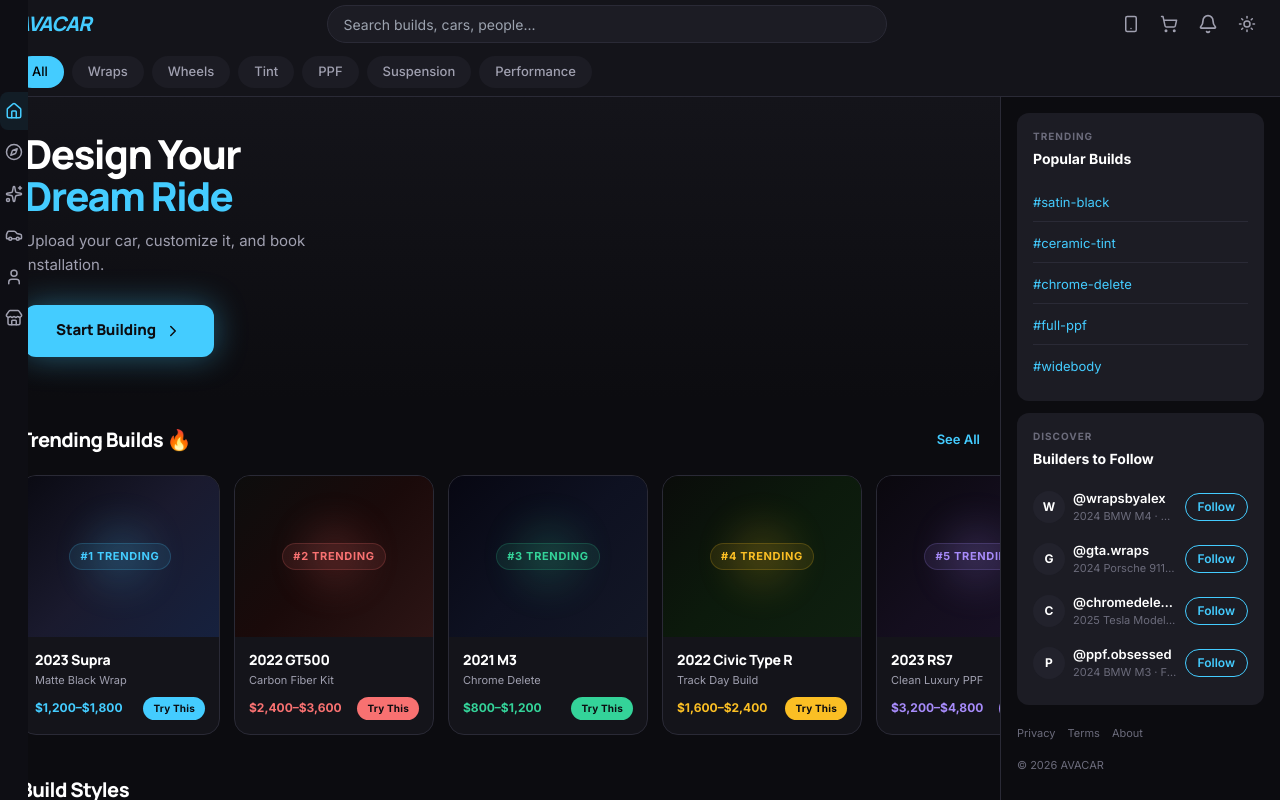
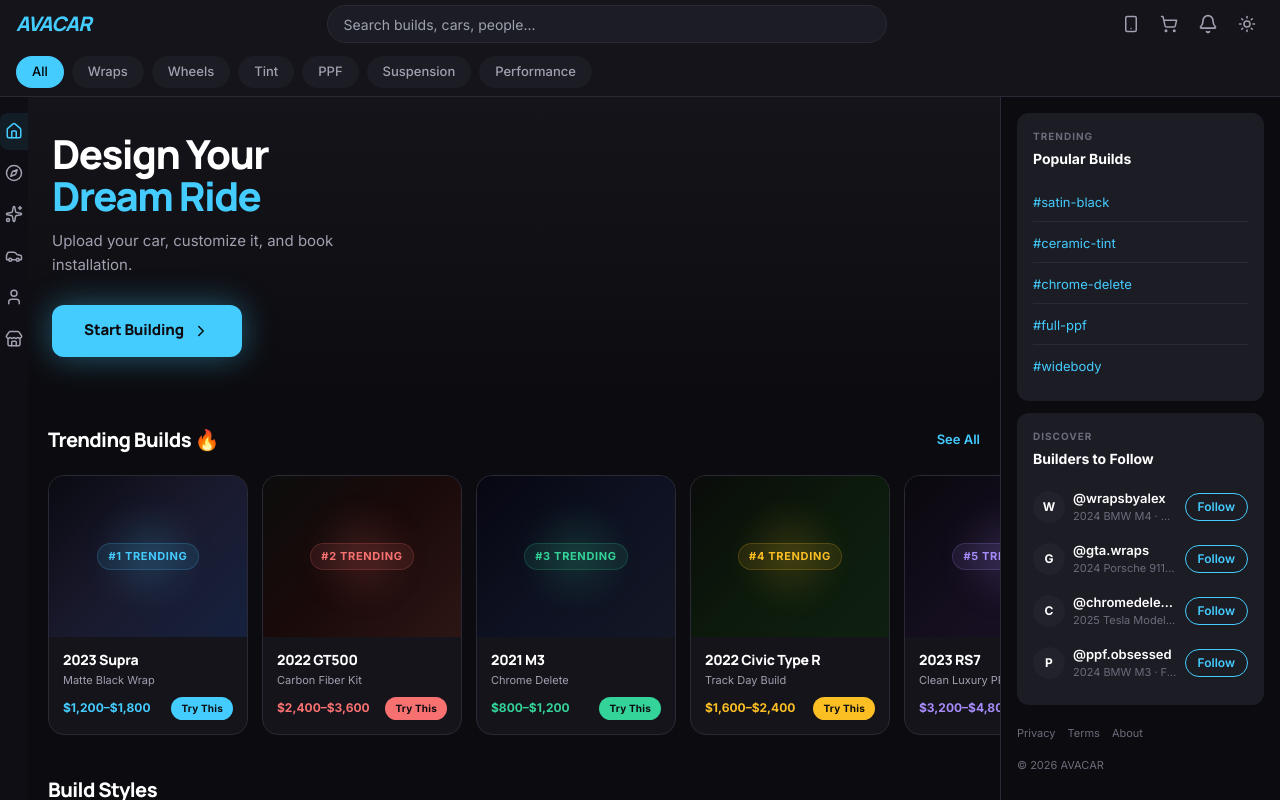
Before and after one commit to sekanson/avacar, a Next.js app: page /feed in a window 1280 px wide. Built offline with nearby package versions, Linux system fonts and the light colour scheme.

Commit message:
fix: topnav full-width, sidebar overlays content below topnav only

```diff
--- a/src/app/globals.css
+++ b/src/app/globals.css
@@ -198,29 +198,26 @@ body {
 /* ─── Desktop Sidebar ─── */
 .desktop-sidebar {
   width: 28px;
-  height: 100vh;
   background: #0e0e14;
   overflow: hidden;
   transition: width 200ms ease;
   flex-shrink: 0;
-  position: relative;
+  position: absolute;
+  top: 0;
+  left: 0;
+  bottom: 0;
   z-index: 50;
 }
 
 .desktop-sidebar:hover {
   width: 160px;
-  background: #0e0e14;
-  position: absolute;
-  top: 0;
-  left: 0;
-  height: 100vh;
 }
 
 .desktop-sidebar-inner {
   display: flex;
   flex-direction: column;
   height: 100%;
-  padding: 84px 0 16px; /* 84px = 48px topnav row1 + 36px filter pills row */
+  padding: 8px 0 16px; /* topnav is now above, sidebar starts fresh below it */
   gap: 8px;
 }
 
@@ -301,7 +298,25 @@ body {
   margin-top: auto;
 }
 
-/* ─── Desktop Main ─── */
+/* ─── Desktop Shell (full-width column wrapper) ─── */
+.desktop-shell {
+  display: flex;
+  flex-direction: column;
+  flex: 1;
+  min-width: 0;
+  overflow: hidden;
+}
+
+/* ─── Desktop Body (sidebar + content row, below topnav) ─── */
+.desktop-body {
+  display: flex;
+  flex: 1;
+  min-height: 0;
+  overflow: hidden;
+  position: relative;
+}
+
+/* ─── Desktop Main (legacy, keep for safety) ─── */
 .desktop-main {
   display: flex;
   flex-direction: column;
@@ -385,6 +400,7 @@ body {
   display: flex;
   overflow: hidden;
   justify-content: center;
+  padding-left: 28px; /* leave room for collapsed sidebar */
 }
 
 .desktop-three-col {
@@ -392,12 +408,14 @@ body {
   display: flex;
   gap: 0;
   overflow: hidden;
+  padding-left: 28px;
 }
 
 .desktop-full-col {
   flex: 1;
   display: flex;
   overflow: hidden;
+  padding-left: 28px;
 }
 
 .desktop-content {
--- a/src/components/layout/AppLayout.tsx
+++ b/src/components/layout/AppLayout.tsx
@@ -439,31 +439,29 @@ export default function AppLayout({
         <TopBar />
       </div>
 
-      {/* DESKTOP-only sidebar (hidden on mobile via CSS) */}
-      <div className="desktop-only-chrome">
-        <DesktopSidebar
-          pathname={pathname}
-        />
-      </div>
-
       {/* MOBILE content wrapper (hidden on desktop via CSS) */}
       <main className="mobile-only-chrome" style={{ flex: 1, display: "flex", flexDirection: "column", overflow: "auto", minHeight: 0 }}>
         {children}
       </main>
 
-      {/* DESKTOP content area (hidden on mobile via CSS) */}
-      <div className="desktop-only-chrome desktop-main">
+      {/* DESKTOP layout: topnav full-width on top, sidebar+content below */}
+      <div className="desktop-only-chrome desktop-shell">
+        {/* Top nav spans full width */}
         <DesktopTopNav
           darkMode={darkMode}
           onToggleTheme={toggleTheme}
           mobilePreview={mobilePreview}
           onToggleMobilePreview={() => setMobilePreview(p => !p)}
         />
-        <div className={showRightPanel && !mobilePreview ? "desktop-three-col" : contentColClass}>
-          <div className={mobilePreview ? "desktop-content desktop-mobile-preview" : "desktop-content"}>
-            {children}
+        {/* Body row: sidebar overlays content */}
+        <div className="desktop-body">
+          <DesktopSidebar pathname={pathname} />
+          <div className={showRightPanel && !mobilePreview ? "desktop-three-col" : contentColClass}>
+            <div className={mobilePreview ? "desktop-content desktop-mobile-preview" : "desktop-content"}>
+              {children}
+            </div>
+            {showRightPanel && !mobilePreview && <RightPanel />}
           </div>
-          {showRightPanel && !mobilePreview && <RightPanel />}
         </div>
       </div>
 
```
